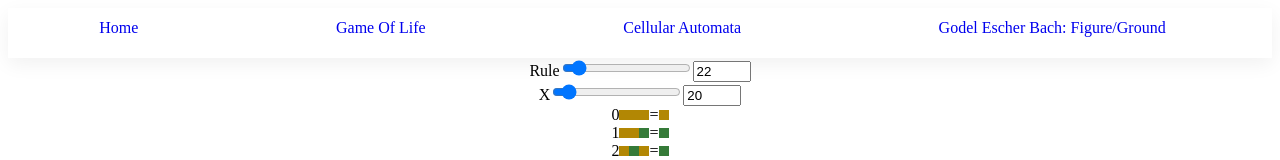
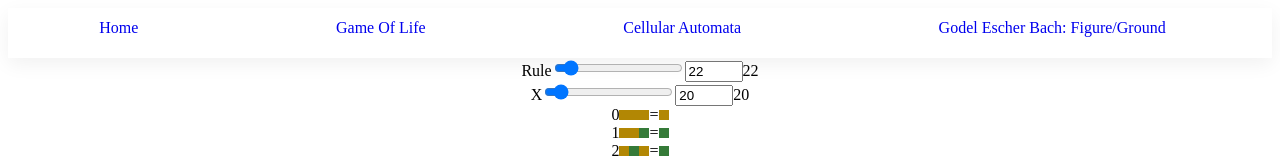
Before and after one commit to JohYoshida/computational-models, a Next.js app: page /cellular-automata in a window 1280 px wide. Shown: the top 160 px of the page. Built offline with nearby package versions, Linux system fonts and the light colour scheme.

Commit message:
Minor refactor and added displayValue option

```diff
--- a/components/InputNumber.jsx
+++ b/components/InputNumber.jsx
@@ -1,6 +1,6 @@
 export default function InputNumber(props) {
 
-  const range = (props.range === false) ? null : (
+  const range = (props.displayRange === false) ? null : (
     <input
       type="range"
       name="X"
@@ -12,7 +12,7 @@ export default function InputNumber(props) {
     />
   );
 
-  const number = (props.number === false) ? null : (
+  const number = (props.displayNumber === false) ? null : (
     <input
       style={inputStyle}
       type="number"
@@ -24,11 +24,14 @@ export default function InputNumber(props) {
     />
   );
 
+  const value = (props.displayValue === false) ? null : props.val;
+
   return (
     <div>
       <label>{props.name}</label>
       { range }
       { number }
+      { value }
     </div>
   );
 }
```
